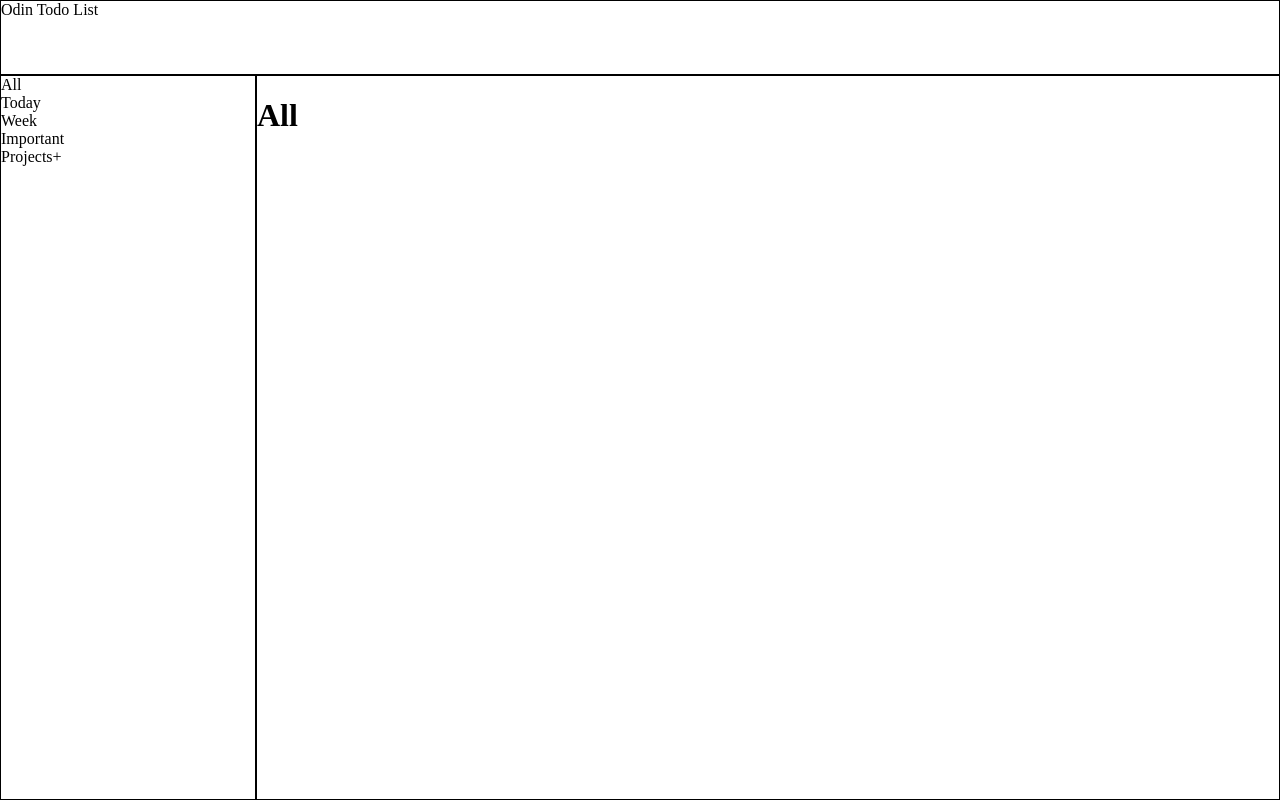
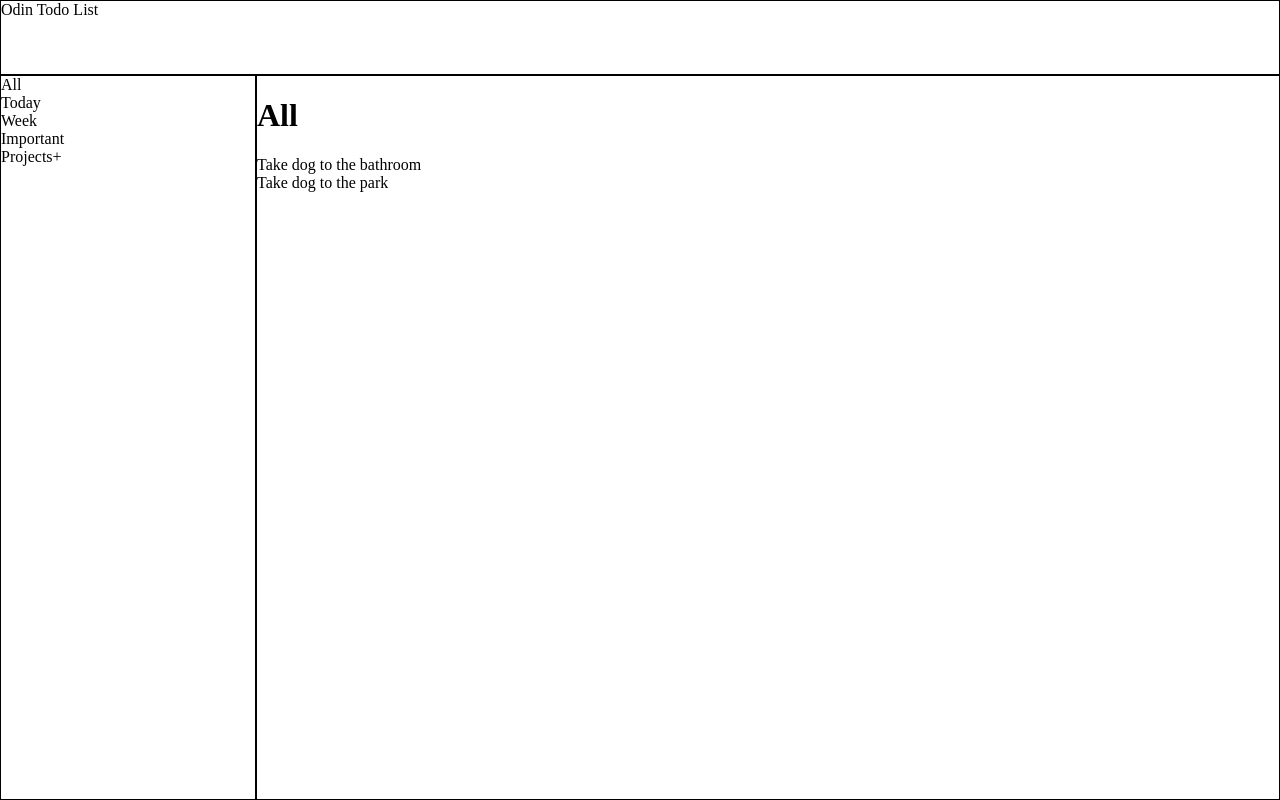
Before and after one commit to JBisquick/todo-list, a website built with webpack: page dist/index.html in a window 1280 px wide. Built offline with nearby package versions, Linux system fonts and the light colour scheme.

Commit message:
Add function to load in todolist on HTML

```diff
--- a/src/index.js
+++ b/src/index.js
@@ -1,6 +1,7 @@
-import { createProject, projectList } from './project';
+import { createProject, projectList, findProject } from './project';
 import { addProjectForm } from './projectDom';
 import { createTodo, deleteTodo } from './todo'
+import { loadTodoList } from './todoDom';
 import './styles.css';
 
 const addProject = document.querySelector('.project-title');
@@ -11,5 +12,5 @@
 
 createTodo('bob', 'Take dog to the bathroom', 'They got to go POOP', '12/12/23');
 createTodo('bob', 'Take dog to the park', 'They got to go have FUN', '12/22/23');
-deleteTodo('bob', 'Take dog to the bathroom');
-console.log(projectList);
+
+loadTodoList(findProject('bob'));
--- a/src/styles.css
+++ b/src/styles.css
@@ -29,6 +29,6 @@
   justify-content: space-around;
 }
 
-.todo-list {
+.todo-content {
 	border: solid black 1px;
 }
--- a/src/todo.js
+++ b/src/todo.js
@@ -18,5 +18,4 @@
   }
 }
 
-
 export { createTodo, deleteTodo };
--- a/src/todoDom.js
+++ b/src/todoDom.js
@@ -0,0 +1,27 @@
+import { createTodo, deleteTodo } from './todo'
+
+function loadTodoList(todoList) {
+  unloadTodoList ();
+
+  const todoContent = document.querySelector('.todo-content');
+  const todoListContainer = document.createElement('div');
+  todoListContainer.classList.add('todo-list-container');
+  todoContent.appendChild(todoListContainer);
+
+  for (const todo of todoList) {
+    const todoContainer = document.createElement('div');
+    todoContainer.classList.add('todo-container');
+    todoListContainer.appendChild(todoContainer);
+
+    const todoTitle = document.createElement('div');
+    todoTitle.textContent = todo.title;
+    todoContainer.appendChild(todoTitle);
+  }
+}
+
+function unloadTodoList() {
+  const todoList = document.querySelector('.todo-list-container');
+  todoList.remove();
+}
+
+export { loadTodoList };
```
Also changed, not shown: dist/index.html, dist/main.js.
